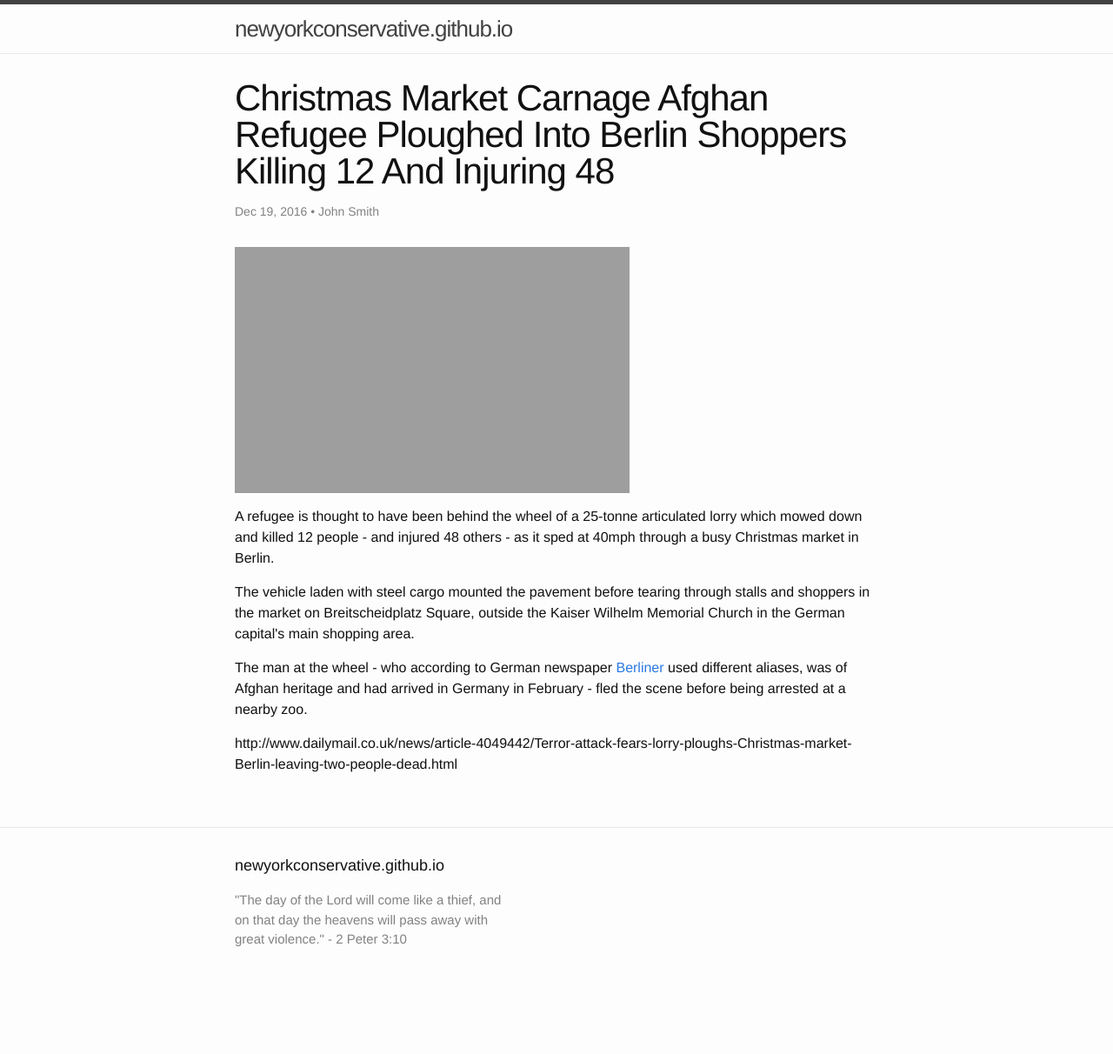
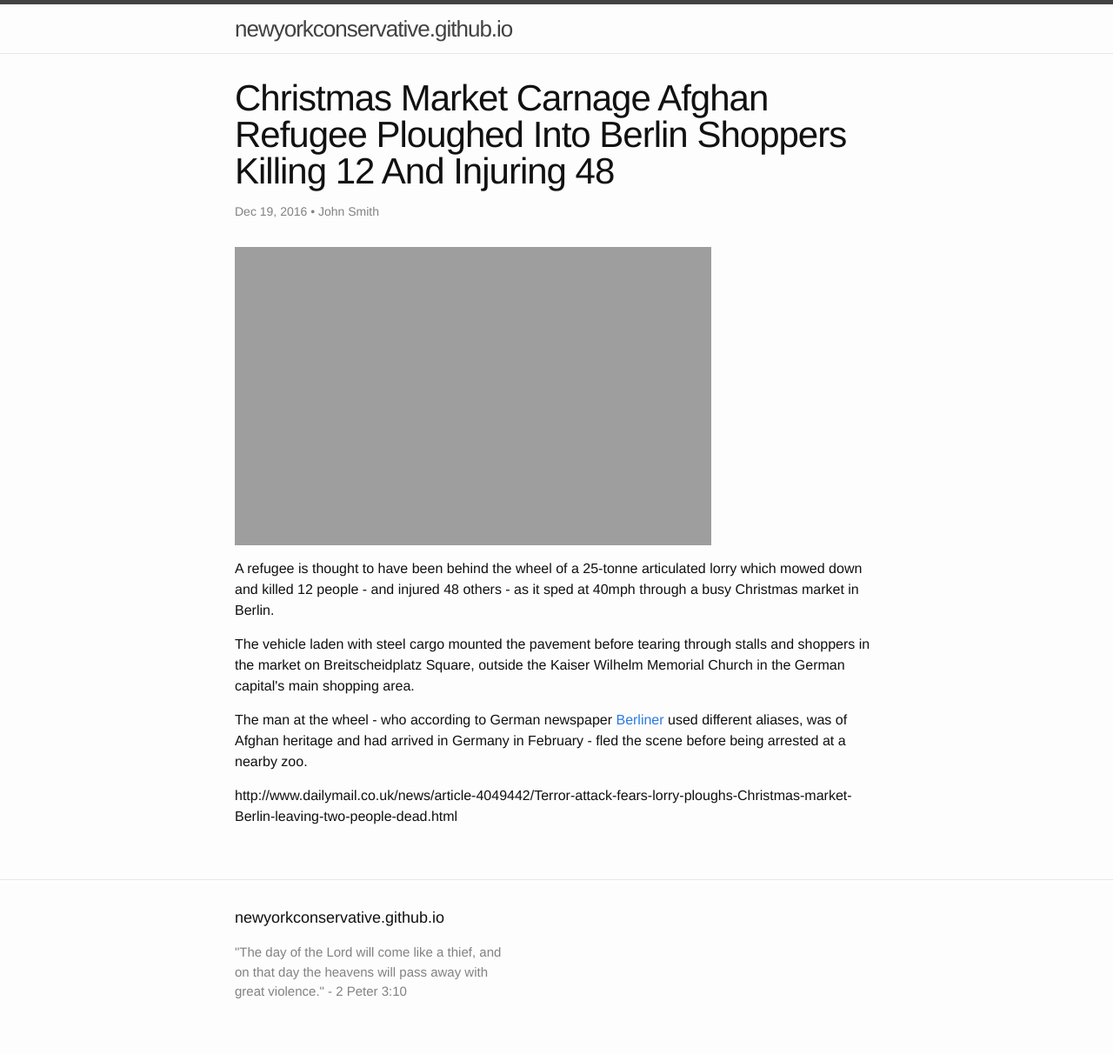
Before and after one commit to newyorkconservative/newyorkconservative.github.io, a Jekyll site: the page built from _posts/2016-12-19-christmas-market-carnage-afghan-refugee-ploughed-into-berlin-shoppers-killing-12-and-injuring-48.md, in a window 1280 px wide. Shown: the whole page at 87% size. Built offline with Jekyll 4.4.1, drawn with Linux system fonts in a browser that asks for light colours; before the commit the page ends 1152 px from its top, so only the background shows below that.

Commit message:
Syncing _posts/2016-12-19-christmas-market-carnage-afghan-refugee-ploughed-into-berlin-shoppers-killing-12-and-injuring-48.md from WordPress at https://www.newyorkconservative.com (America is back and so is the New York Conservative) - wpghs

```diff
--- a/_posts/2016-12-19-christmas-market-carnage-afghan-refugee-ploughed-into-berlin-shoppers-killing-12-and-injuring-48.md
+++ b/_posts/2016-12-19-christmas-market-carnage-afghan-refugee-ploughed-into-berlin-shoppers-killing-12-and-injuring-48.md
@@ -11,7 +11,7 @@ amazonS3_cache:
 wp_permalink: >
   /archives/christmas-market-carnage-afghan-refugee-ploughed-into-berlin-shoppers-killing-12-and-injuring-48/
 ---
-<a href="https://www.newyorkconservative.com/wp-content/uploads/2016/12/Berlin-2.jpg"><img class="alignnone  wp-image-4388" src="https://www.newyorkconservative.com/wp-content/uploads/2016/12/Berlin-2.jpg" alt="berlin-2" width="454" height="283" /></a>
+<a href="https://www.newyorkconservative.com/wp-content/uploads/2016/12/Berlin-2.jpg"><img class="alignnone wp-image-4388" src="https://www.newyorkconservative.com/wp-content/uploads/2016/12/Berlin-2.jpg" alt="berlin-2" width="548" height="343" /></a>
 <p class="mol-para-with-font">A refugee is thought to have been behind the wheel of a 25-tonne articulated lorry which mowed down and killed 12 people - and injured 48 others - as it sped at 40mph through a busy Christmas market in Berlin.</p>
 <p class="mol-para-with-font">The vehicle laden with steel cargo mounted the pavement before tearing through stalls and shoppers in the market on Breitscheidplatz Square, outside the Kaiser Wilhelm Memorial Church in the German capital's main shopping area.</p>
 <p class="mol-para-with-font">The man at the wheel - who according to German newspaper <a target="_blank">Berliner</a><a class="" href="http://www.berliner-zeitung.de/berlin/liveticker-verdaechtiger-afghane-wohl-als-fluechtling-eingereist-25341200" target="_blank" rel="nofollow"> </a>used different aliases, was of Afghan heritage and had arrived in Germany in February - fled the scene before being arrested at a nearby zoo.</p>
```
